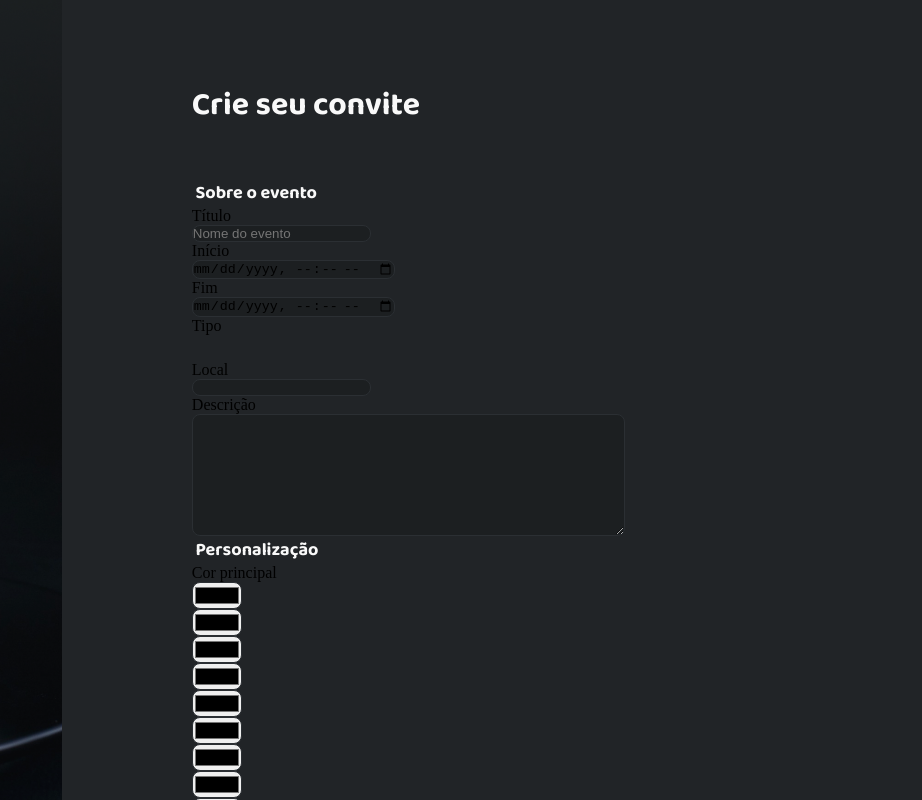
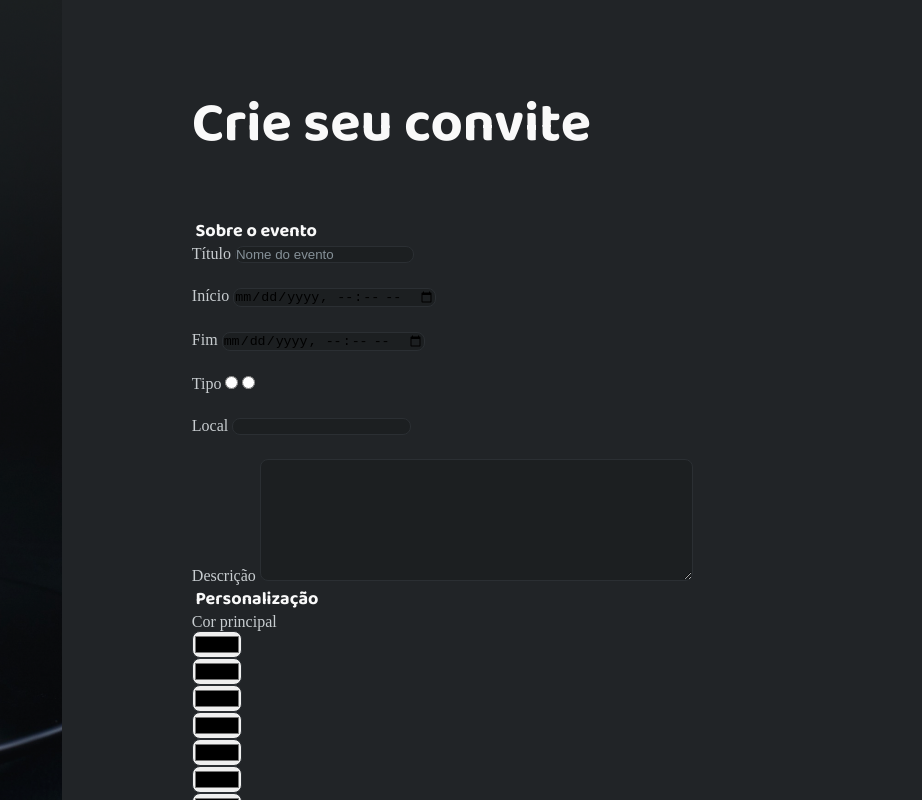
Before and after one commit to GilbertoBalbino/formulario-de-convite, a plain HTML site: page index.html in a window 1280 px wide. Shown: the full height of the page, 358-1280 px from the left. Drawn offline with nearby package versions, Linux system fonts and the light colour scheme.

Commit message:
correção input radio

```diff
--- a/styles/inputs/inputs.css
+++ b/styles/inputs/inputs.css
@@ -23,15 +23,27 @@ legend {
   color: var(--text-heading);
 }
 
+.about-event {
+  display: grid;
+  /* ARRUMAR ESSE GAP */
+  gap: 1.5rem;
+  /* Usar Grid area nas divs */
+  grid-column: 1fr 1fr;
+
+}
+
 .about-event input, textarea {
   background-color: var(--input-base);
   /* Corrigir a cor do outline */
   outline-color: #e22a2a;
   outline-offset: 0.1rem;
-  padding-block: 0;
+}
 
+label {
+  font: 400 .875rem;
+  color: var(--text-body);
+}
 
-  display: grid;
-  /* ARRUMAR ESSE GAP */
-  gap: 1.5rem;
+input::placeholder {
+  color: var(--input-placeholder);
 }
--- a/styles/layout.css
+++ b/styles/layout.css
@@ -45,7 +45,7 @@ main {
             margin-top: 5rem;
             margin-inline: 8.125rem;
             max-width: 35rem;
-            font: 600 1rem "Baloo 2";
+            font: 700 1.75rem "Baloo 2";
             color: var(--text-heading);
         }
     }
```
